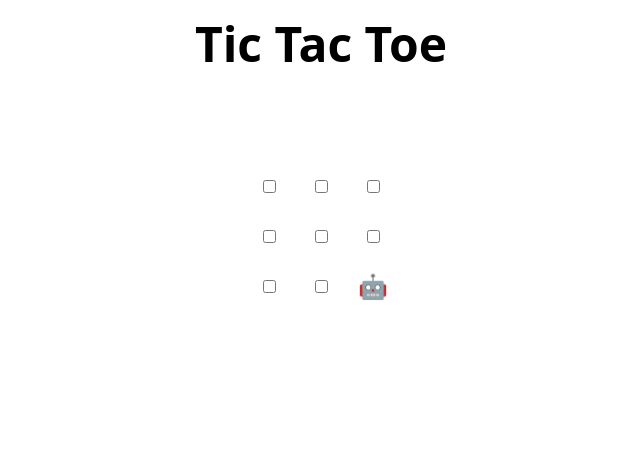
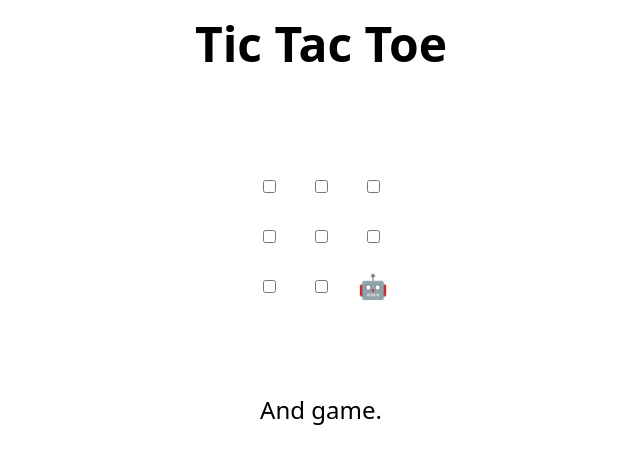
Before and after one commit to lucineiachagas/skills-review-pull-requests, a plain HTML site: page index.html in a window 1280 px wide. Shown: the whole page, without its empty margins (319-959 px from the left). Drawn offline with Linux system fonts and the light colour scheme.

Commit message:
Update index.html
confirma

```diff
--- a/index.html
+++ b/index.html
@@ -48,7 +48,7 @@
 </table>
 
 <h2 hidden>Game over, refresh to play again 🧑‍💻 🤖!</h2>
-
+And game.
 <script>
   // Initialization
   const boxes = Array.from(document.querySelectorAll("td"));
```
